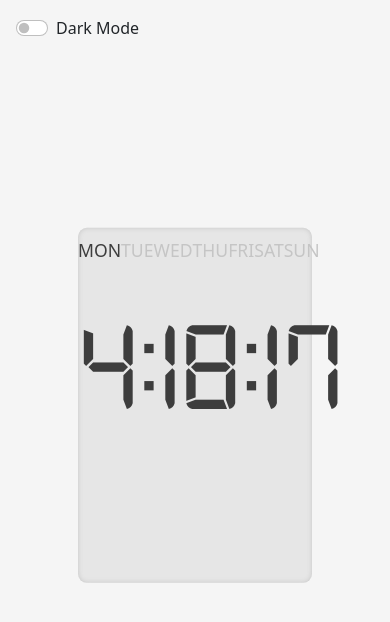
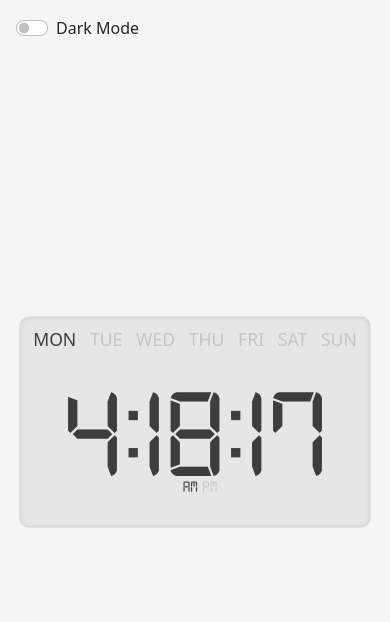
Before and after one commit to Grace-Rasaily780/digital-clock, a plain HTML site: page index.html in a window 390 px wide. Drawn offline with nearby package versions, Linux system fonts and the light colour scheme.

Commit message:
responsive design

```diff
--- a/style.css
+++ b/style.css
@@ -59,3 +59,23 @@
 .switchs p {
 	cursor: pointer;
 }
+
+
+@media (max-width: 600px) {
+	.main_body {
+	  	top: 50%;
+	  	left: 50%;
+	  	height: 25%;
+	  	width: 90%;
+	}
+
+	.main_body .time h1 {
+		margin-top: -4.4%;
+	}
+
+	.main_body .time .time_sub {
+		transform: translate(5px, -32px);
+		display: block;
+	}
+
+}
```
